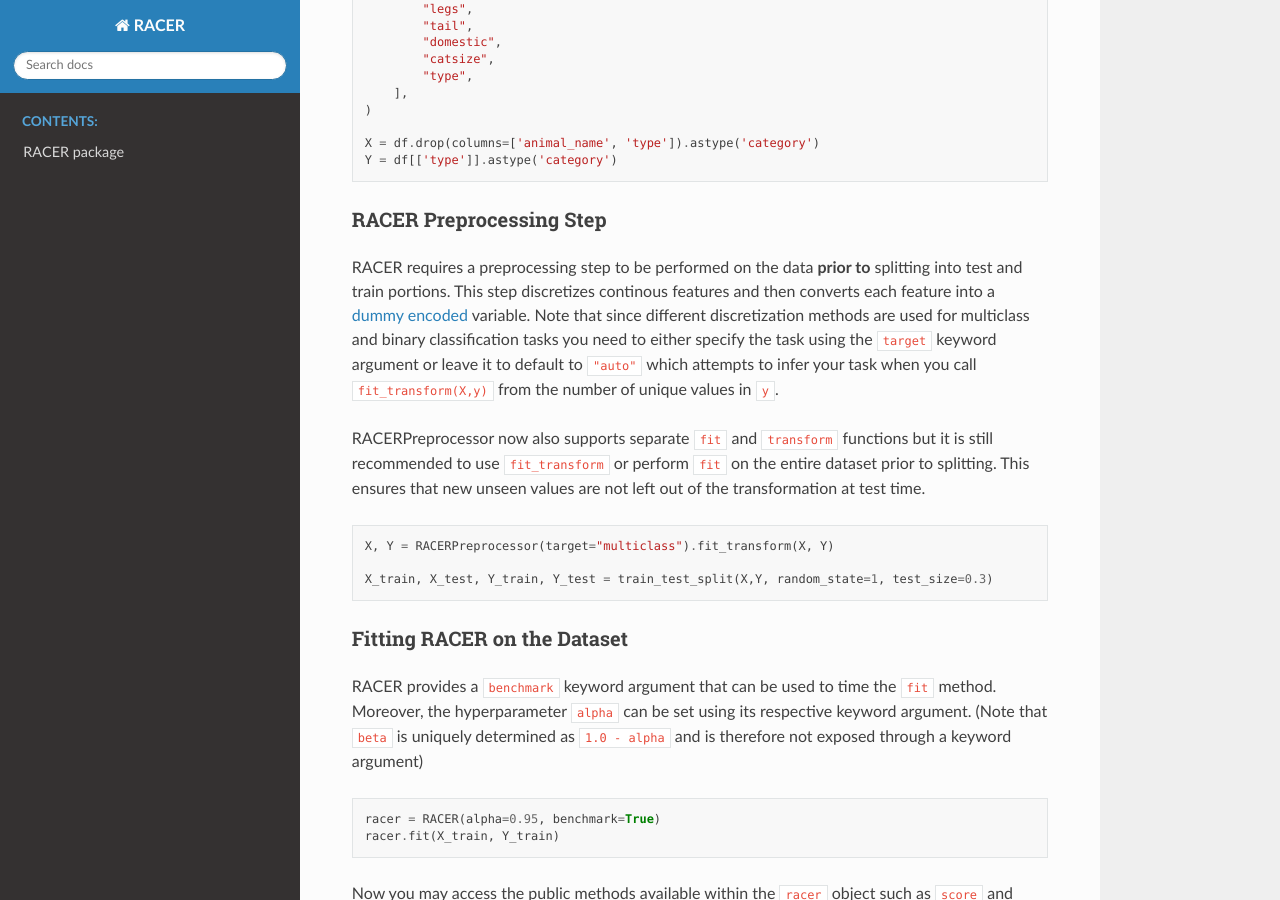
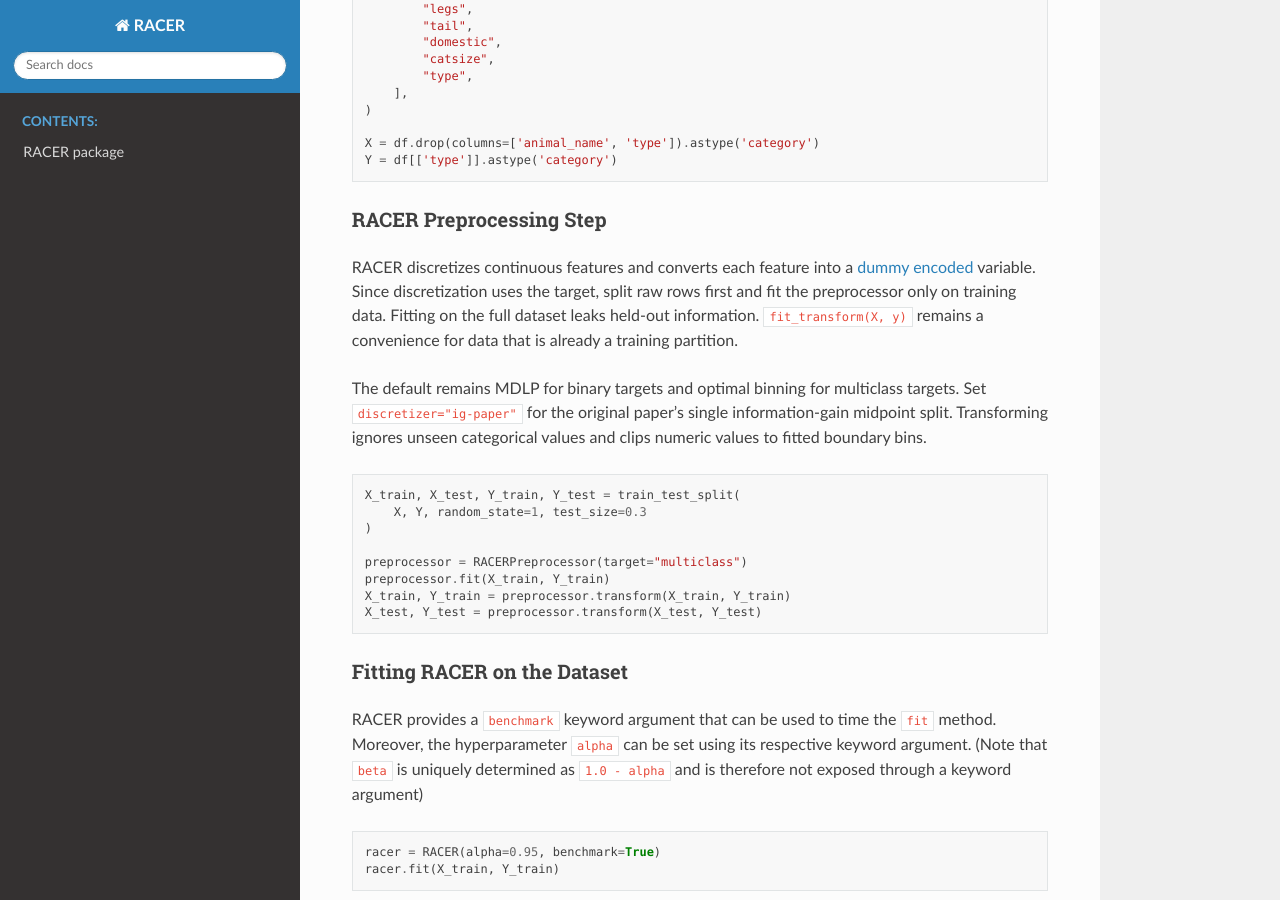
Before and after one commit to Adversarian/RACER, a Sphinx documentation site: the page built from docs/index.rst, in a window 1280 px wide and 900 px high, scrolled down 1551 px. Built offline with Sphinx 7.4.7 and the Read the Docs theme 3.1.0, drawn with Linux system fonts in a browser that asks for light colours; cross-references to code outside the pages are shown as plain code.

```diff
--- a/RACER/version.py
+++ b/RACER/version.py
@@ -1 +1 @@
-__version__ = "1.2.1"
+__version__ = "1.3.0"
--- a/docs/conf.py
+++ b/docs/conf.py
@@ -12,8 +12,8 @@ project = 'RACER'
 copyright = '2023, Arian Tashakkor, Mohammad Safaiyan'
 author = 'Arian Tashakkor, Mohammad Safaiyan'
 
-version = 'v1.2.1'
-release = 'v1.2.1'
+version = 'v1.3.0'
+release = 'v1.3.0'
 
 # -- General configuration ---------------------------------------------------
 # https://www.sphinx-doc.org/en/master/usage/configuration.html#general-configuration
--- a/docs/index.rst
+++ b/docs/index.rst
@@ -101,27 +101,29 @@ Data Obtention and Cleaning
 RACER Preprocessing Step
 ~~~~~~~~~~~~~~~~~~~~~~~~
 
-RACER requires a preprocessing step to be performed on the data **prior
-to** splitting into test and train portions. This step discretizes
-continous features and then converts each feature into a `dummy
+RACER discretizes continuous features and converts each feature into a `dummy
 encoded <https://datascience.stackexchange.com/questions/98172/what-is-the-difference-between-one-hot-and-dummy-encoding>`__
-variable. Note that since different discretization methods are used for
-multiclass and binary classification tasks you need to either specify
-the task using the ``target`` keyword argument or leave it to default to
-``"auto"`` which attempts to infer your task when you call
-``fit_transform(X,y)`` from the number of unique values in ``y``.
+variable. Since discretization uses the target, split raw rows first and
+fit the preprocessor only on training data. Fitting on the full dataset
+leaks held-out information. ``fit_transform(X, y)`` remains a convenience
+for data that is already a training partition.
 
-RACERPreprocessor now also supports separate ``fit`` and ``transform``
-functions but it is still recommended to use ``fit_transform`` or
-perform ``fit`` on the entire dataset prior to splitting. This ensures
-that new unseen values are not left out of the transformation at test
-time.
+The default remains MDLP for binary targets and optimal binning for
+multiclass targets. Set ``discretizer="ig-paper"`` for the original
+paper's single information-gain midpoint split. Transforming ignores
+unseen categorical values and clips numeric values to fitted boundary
+bins.
 
 .. code:: python
 
-   X, Y = RACERPreprocessor(target="multiclass").fit_transform(X, Y)
+   X_train, X_test, Y_train, Y_test = train_test_split(
+       X, Y, random_state=1, test_size=0.3
+   )
 
-   X_train, X_test, Y_train, Y_test = train_test_split(X,Y, random_state=1, test_size=0.3)
+   preprocessor = RACERPreprocessor(target="multiclass")
+   preprocessor.fit(X_train, Y_train)
+   X_train, Y_train = preprocessor.transform(X_train, Y_train)
+   X_test, Y_test = preprocessor.transform(X_test, Y_test)
 
 Fitting RACER on the Dataset
 ~~~~~~~~~~~~~~~~~~~~~~~~~~~~
```
Also changed, not shown: CHANGELOG.md (added, +8 -0 lines), README.md (+16 -4 lines), 2 other files.
